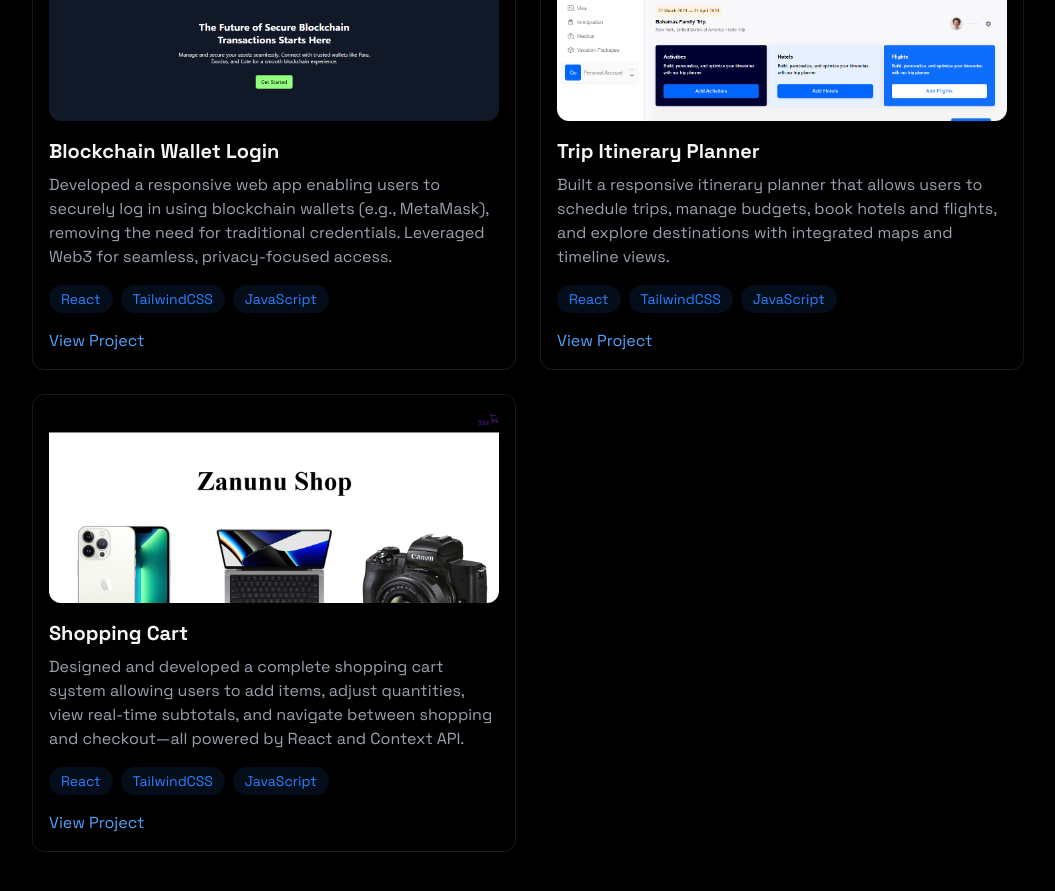
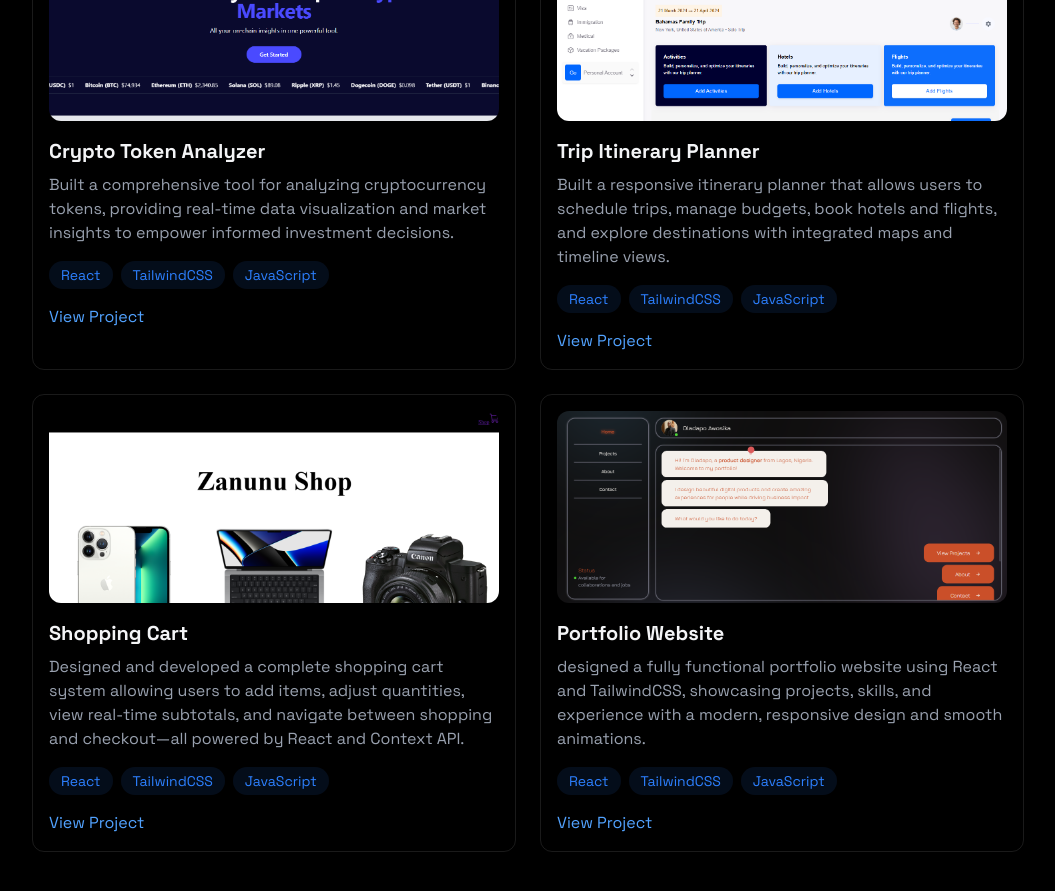
Before and after one commit to Dharkwhale/My-Portfolio, a React (Vite) app: page / in a window 1280 px wide. Shown: the part 1960-2851 px from the top of the page, without its empty margins (112-1167 px from the left). Built offline with nearby package versions, Linux system fonts and the light colour scheme.

Commit message:
new projects update

```diff
--- a/src/components/sections/About.jsx
+++ b/src/components/sections/About.jsx
@@ -50,7 +50,7 @@
                   <strong>Computer Engineering</strong> – The Federal Polytechnic Ilaro (2012–2017)
                 </li>
                 <li>
-                  Related Coursework: Data Engineering, Blockchain Development, Python
+                  Computer Engineering
                 </li>
               </ul>
             </div>
--- a/src/components/sections/Projects.jsx
+++ b/src/components/sections/Projects.jsx
@@ -1,7 +1,8 @@
 import { RevealOnScroll } from "../RevealOnScroll";
 import projectrip from '../../assets/projectrip.PNG'
 import projectcart from '../../assets/projectcart.PNG'
-import projecthack from '../../assets/projecthack.PNG'
+import projectark from '../../assets/projectark.PNG'
+import projectportt from '../../assets/projectportt.PNG'
 
 export const Projects = () => {
   return (
@@ -16,13 +17,13 @@
             {/* Project 1 */}
             <div className="text-left p-4 rounded-xl border border-white/10 hover:-translate-y-1 hover:border-blue-500/30 hover:shadow-[0_2px_8px_rgba(59,130,246,0.2)] transition">
               <img
-                src={projecthack}
-                alt="Blockchain Wallet Login"
+                src={projectark}
+                alt="Crypto Token Analyzer"
                 className="rounded-xl mb-4 w-full h-48 object-cover"
               />
-              <h3 className="text-xl font-bold mb-2">Blockchain Wallet Login</h3>
+              <h3 className="text-xl font-bold mb-2">Crypto Token Analyzer</h3>
               <p className="text-gray-400 mb-4">
-                Developed a responsive web app enabling users to securely log in using blockchain wallets (e.g., MetaMask), removing the need for traditional credentials. Leveraged Web3 for seamless, privacy-focused access.
+                Built a comprehensive tool for analyzing cryptocurrency tokens, providing real-time data visualization and market insights to empower informed investment decisions.
               </p>
               <div className="flex flex-wrap gap-2 mb-4">
                 {["React", "TailwindCSS", "JavaScript"].map((tech, key) => (
@@ -35,7 +36,7 @@
                 ))}
               </div>
               <a
-                href="https://hack-ku6v0t9g4-dharkwhales-projects.vercel.app/"
+                href="https://ark-nine.vercel.app/"
                 target="_blank"
                 rel="noopener noreferrer"
                 className="text-blue-400 hover:text-blue-200 transition-colors"
@@ -98,6 +99,38 @@
               </div>
               <a
                 href="https://shopping-cart-dharkwhales-projects.vercel.app/"
+                target="_blank"
+                rel="noopener noreferrer"
+                className="text-blue-400 hover:text-blue-200 transition-colors"
+              >
+                View Project
+              </a>
+            </div>
+            {/* Project 4 */}
+            <div className="text-left p-4 rounded-xl border border-white/10 hover:-translate-y-1 hover:border-blue-500/30 hover:shadow-[0_2px_8px_rgba(59,130,246,0.2)] transition">
+              <img
+                src={projectportt}
+                alt="Shopping Cart"
+                className="rounded-xl mb-4 w-full h-48 object-cover"
+              />
+              <h3 className="text-xl font-bold mb-2">Portfolio Website</h3>
+              <p className="text-gray-400 mb-4">
+                designed a fully functional portfolio website using React and TailwindCSS, showcasing projects, skills, and experience with a modern, responsive design and smooth animations.
+              </p>
+              <div className="flex flex-wrap gap-2 mb-4">
+                {["React", "TailwindCSS", "JavaScript"].map((tech, key) => (
+                  <span
+                    key={key}
+                    className="bg-blue-500/10 text-blue-500 py-1 px-3 rounded-full text-sm hover:bg-blue-500/20"
+                  >
+                    {tech}
+                  </span>
+                ))}
+              </div>
+              <a
+                href="https://chris-portfolio-demo.netlify.app/"
+                target="_blank"
+                rel="noopener noreferrer"
                 className="text-blue-400 hover:text-blue-200 transition-colors"
               >
                 View Project
```
Also changed, not shown: src/assets/projectark.PNG (added), src/assets/projectportt.PNG (added).
